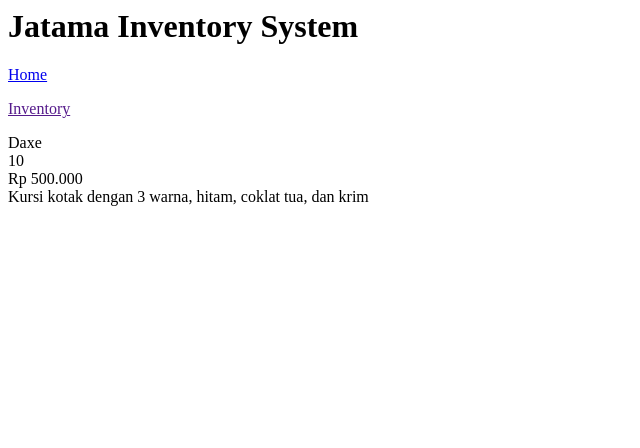
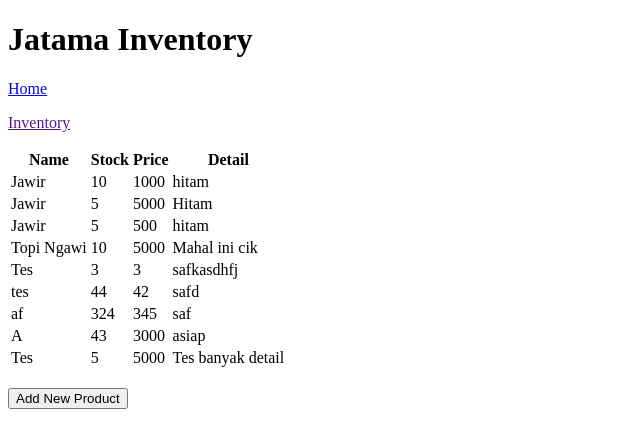
Before and after one commit to gilangp03/jatama_management_app, a Django app: page /inventory/ in a window 1280 px wide. Shown: the top 448 px of the page, without its empty margins (0-640 px from the left). Run offline with Django 4.2, Linux system fonts and the light colour scheme; data comes from the database, SQL or seed files in the repository; both versions use the stored data as it was after the commit.

Commit message:
Finish project

```diff
--- a/jatama_management_app/settings.py
+++ b/jatama_management_app/settings.py
@@ -55,7 +55,7 @@ ROOT_URLCONF = 'jatama_management_app.urls'
 TEMPLATES = [
     {
         'BACKEND': 'django.template.backends.django.DjangoTemplates',
-        'DIRS': [],
+        'DIRS': [BASE_DIR / 'templates'],
         'APP_DIRS': True,
         'OPTIONS': {
             'context_processors': [
--- /dev/null
+++ b/main/templates/base.html
@@ -0,0 +1,18 @@
+{% load static %}
+<!DOCTYPE html>
+<html lang="en">
+    <head>
+        <meta charset="UTF-8" />
+        <meta
+            name="viewport"
+            content="width=device-width, initial-scale=1.0"
+        />
+        {% block meta %}
+        {% endblock meta %}
+    </head>
+
+    <body>
+        {% block content %}
+        {% endblock content %}
+    </body>
+</html>
--- a/main/templates/inventory.html
+++ b/main/templates/inventory.html
@@ -1,13 +1,34 @@
+{% extends 'base.html' %}
+{% block content %}
 <div class="nav-bar">
     <h1>
-        Jatama Inventory System
+        Jatama Inventory
     </h1>
     <a href="http://127.0.0.1:8000/"><p>Home</p></a>
     <a href=""><p>Inventory</p></a>
 </div>
-<div class="table">
-    <div class="name">{{ name }}</div>
-    <div class="stock">{{ stock }}</div>
-    <div class="price">{{ price }}</div>
-    <div class="detail">{{ detail }}</div>
-</div>
+    <table>
+        <tr>
+            <th>Name</th>
+            <th>Stock</th>
+            <th>Price</th>
+            <th>Detail</th>
+        </tr>
+        {% for product in products %}
+            <tr>
+                <td>{{ product.name }}</td>
+                <td>{{ product.stock }}</td>
+                <td>{{ product.price }}</td>
+                <td>{{ product.detail }}</td>
+            </tr>
+        {% endfor %}
+    </table>
+
+    <br />
+
+    <a href="{% url 'main:add_inventory' %}">
+        <button>
+            Add New Product
+        </button>
+    </a>
+{% endblock content %}
--- a/main/urls.py
+++ b/main/urls.py
@@ -1,11 +1,14 @@
 from django.urls import path
-from main.views import show_main
-from main.views import show_inventory
+from main.views import show_main, show_inventory, add_inventory, show_xml, show_json, show_xml_by_id, show_json_by_id
 
 app_name = 'main'
 
 urlpatterns = [
     path('', show_main, name='show_main'),
-    path('main/', show_main, name='show_main'),
     path('inventory/', show_inventory, name='show_inventory'),
+    path('add-inventory/', add_inventory, name='add_inventory'),
+    path('xml/', show_xml, name='show_xml'),
+    path('json/', show_json, name='show_json'),
+    path('xml/<int:id>/', show_xml_by_id, name='show_xml_by_id'),
+    path('json/<int:id>/', show_json_by_id, name='show_json_by_id'),
 ]
--- a/main/views.py
+++ b/main/views.py
@@ -1,4 +1,9 @@
 from django.shortcuts import render
+from django.http import HttpResponseRedirect
+from main.forms import ProductForm, Product
+from django.urls import reverse
+from django.http import HttpResponse
+from django.core import serializers
 
 # Create your views here.
 
@@ -7,10 +12,34 @@ def show_main(request):
 
 
 def show_inventory(request):
+    products = Product.objects.all()
     context = {
-        'name': 'Daxe',
-        'stock' : 10,
-        'price' : 'Rp 500.000',
-        'detail' : 'Kursi kotak dengan 3 warna, hitam, coklat tua, dan krim'
+        'products' : products
     }
     return render(request, "inventory.html", context)
+
+def add_inventory(request):
+    form = ProductForm(request.POST or None)
+
+    if form.is_valid() and request.method == "POST":
+        form.save()
+        return HttpResponseRedirect(reverse('main:show_main'))
+
+    context = {'form': form}
+    return render(request, "add_inventory.html", context)
+
+def show_xml(request):
+    data = Product.objects.all()
+    return HttpResponse(serializers.serialize("xml", data), content_type="application/xml")
+
+def show_json(request):
+    data = Product.objects.all()
+    return HttpResponse(serializers.serialize("json", data), content_type="application/json")
+
+def show_xml_by_id(request, id):
+    data = Product.objects.filter(pk=id)
+    return HttpResponse(serializers.serialize("xml", data), content_type="application/xml")
+
+def show_json_by_id(request, id):
+    data = Product.objects.filter(pk=id)
+    return HttpResponse(serializers.serialize("json", data), content_type="application/json")
```
Also changed, not shown: main/forms.py (added, +7 -0 lines), main/templates/add_inventory.html (added, +19 -0 lines), main/templates/main.html (+10 -0 lines), db.sqlite3.
